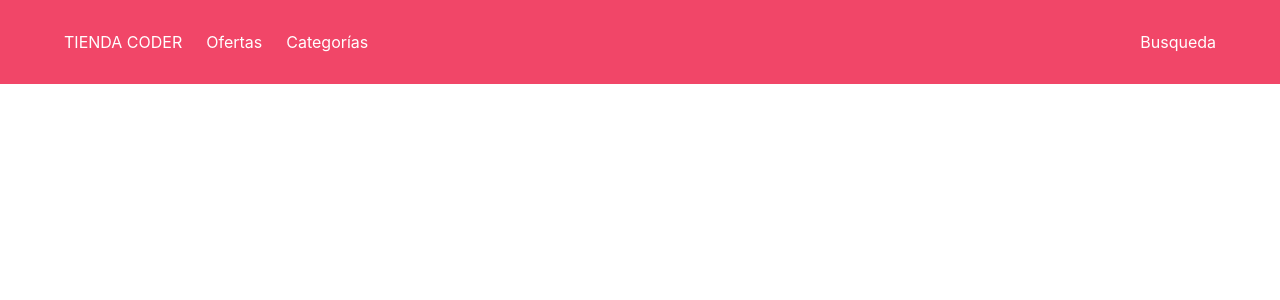
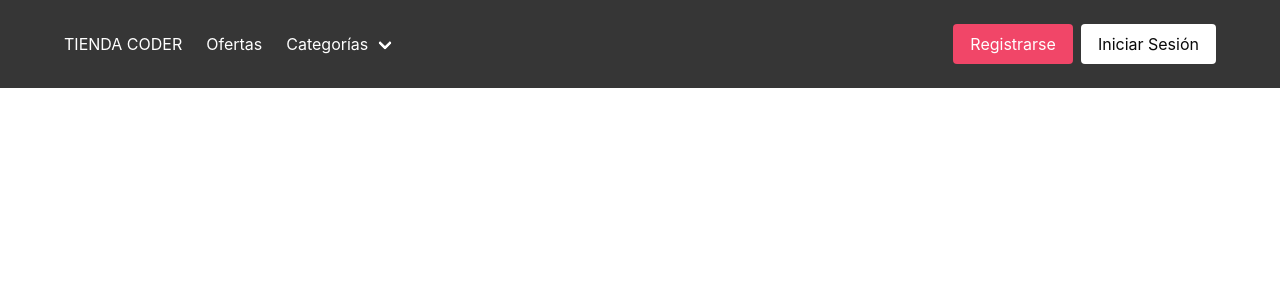
Before and after one commit to Draug0/codertienda-quevedo, a React (Create React App) app: page / in a window 1280 px wide. Shown: the top 300 px of the page. Built offline with nearby package versions, Linux system fonts and the light colour scheme.

Commit message:
Update NavBar.js

```diff
--- a/src/components/NavBar.js
+++ b/src/components/NavBar.js
@@ -5,29 +5,51 @@ const NavBar = () => {
         <nav
             className="navbar
                        is-spaced
-                       is-danger
+                       is-dark
                        is-fixed-top"
         >
             <div className="container">
+
                 <div className="navbar-brand">
                     <a className="navbar-item" href="#">
-                        <p>TIENDA CODER</p>
+                        <p id="brand">TIENDA CODER</p>
                     </a>
                 </div>
+
                 <div className="navbar-menu">
+
                     <div className="navbar-start">
                         <a className="navbar-item" href="#">
                             <p>Ofertas</p>
                         </a>
-                        <a className="navbar-item" href="#">
-                            <p>Categorías</p>
-                        </a>
+                        <div className="navbar-item has-dropdown is-hoverable">
+                            <a className="navbar-link">
+                                Categorías
+                            </a>
+
+                            <div className="navbar-dropdown">
+                                <a className="navbar-item">
+                                    Libros
+                                </a>
+                                <a className="navbar-item">
+                                    Tecnología
+                                </a>
+                                <a className="navbar-item">
+                                    Servicios
+                                </a>
+                            </div>
+                        </div>
                     </div>
+
                     <div className="navbar-end">
-                        <a className="navbar-item" href="#">
-                            <p>Busqueda</p>
-                        </a>
+                        <div className="navbar-item">
+                            <div className="buttons">
+                                <a className="button is-danger">Registrarse</a>
+                                <a className="button is-white">Iniciar Sesión</a>
+                            </div>
+                        </div>
                     </div>
+
                 </div>
             </div>
         </nav>
```
